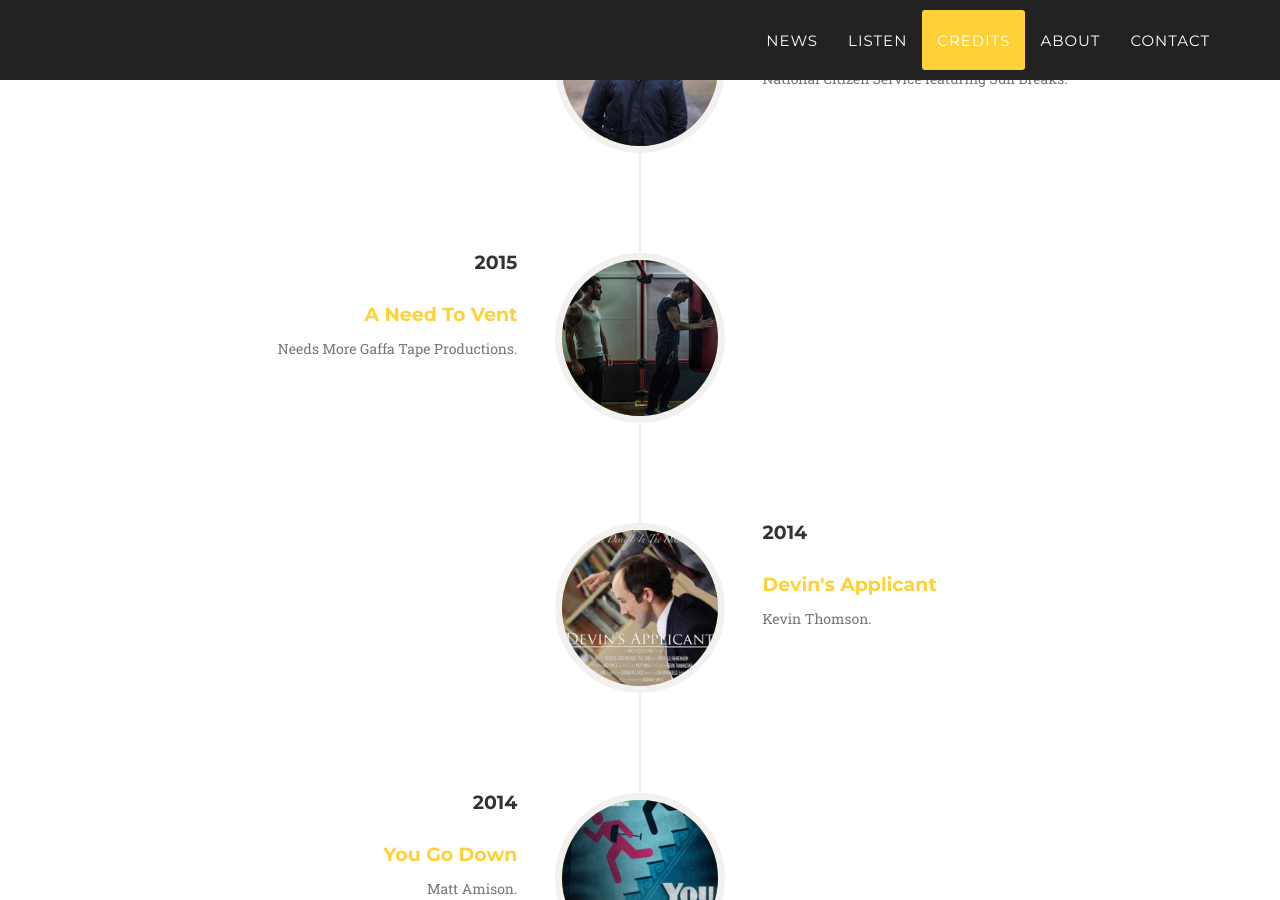
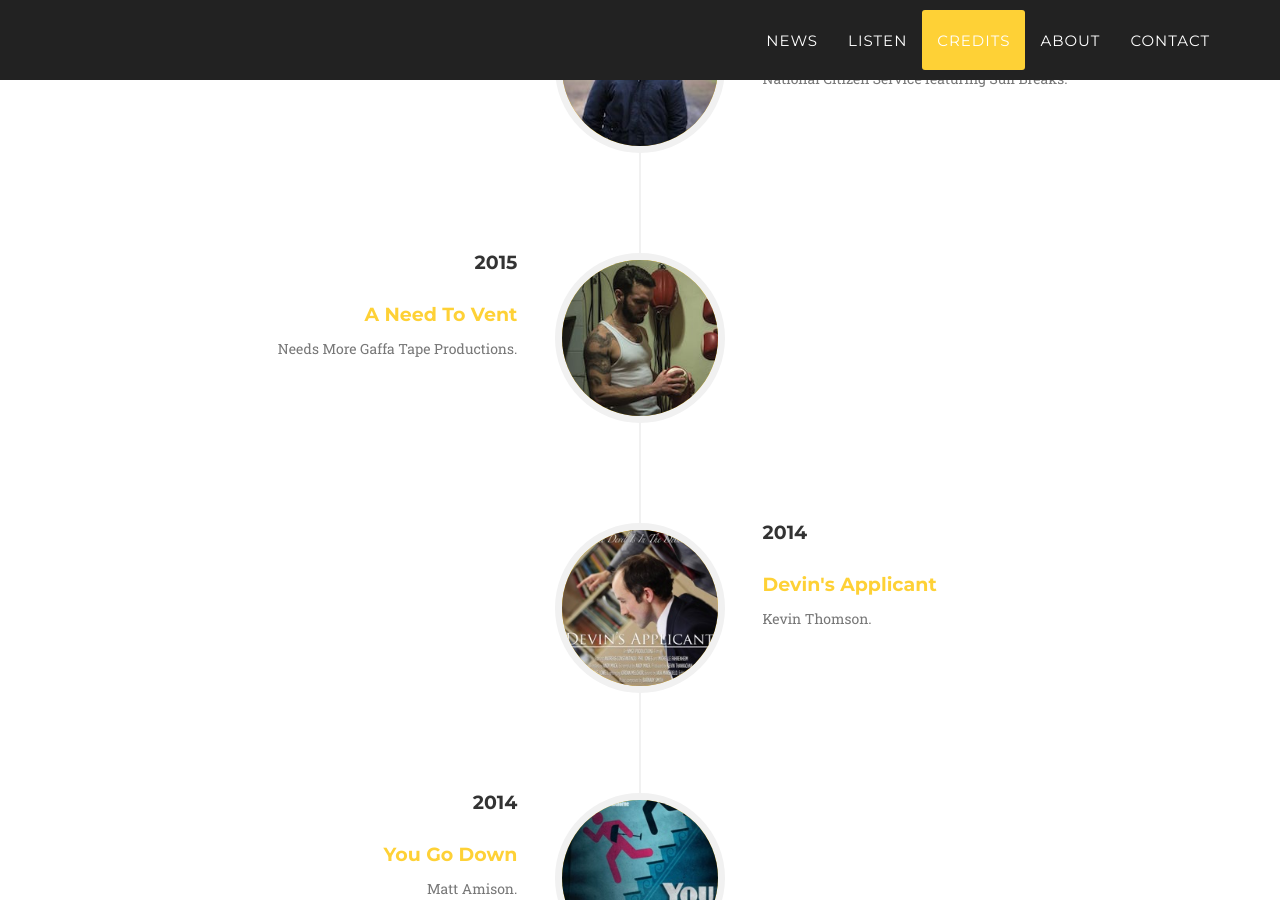
Before and after one commit to barnabysmithmusic/barnabysmithmusic.github.io, a Jekyll site: the page built from index.html, in a window 1280 px wide and 900 px high, scrolled down 3111 px. Built offline with Jekyll 4.4.1, drawn with Linux system fonts in a browser that asks for light colours; some web fonts are replaced; comment, search, counter and statistics services are not loaded.

Commit message:
Change A Need To Vent image

```diff
--- a/_includes/credits.html
+++ b/_includes/credits.html
@@ -29,7 +29,7 @@
                         <li>
                             <div class="timeline-image">
                                 <a href="https://www.youtube.com/watch?v=HB7fN3H6r5Y" target="_blank">
-                                  <img class="img-circle img-responsive" src="img/credits/a_need_to_vent.jpg" alt="">
+                                  <img class="img-circle img-responsive" src="img/credits/a_need_to_vent_2.jpg" alt="">
                                 </a>
                             </div>
                             <div class="timeline-panel">
```
Also changed, not shown: img/credits/a_need_to_vent_2.jpg (added).
